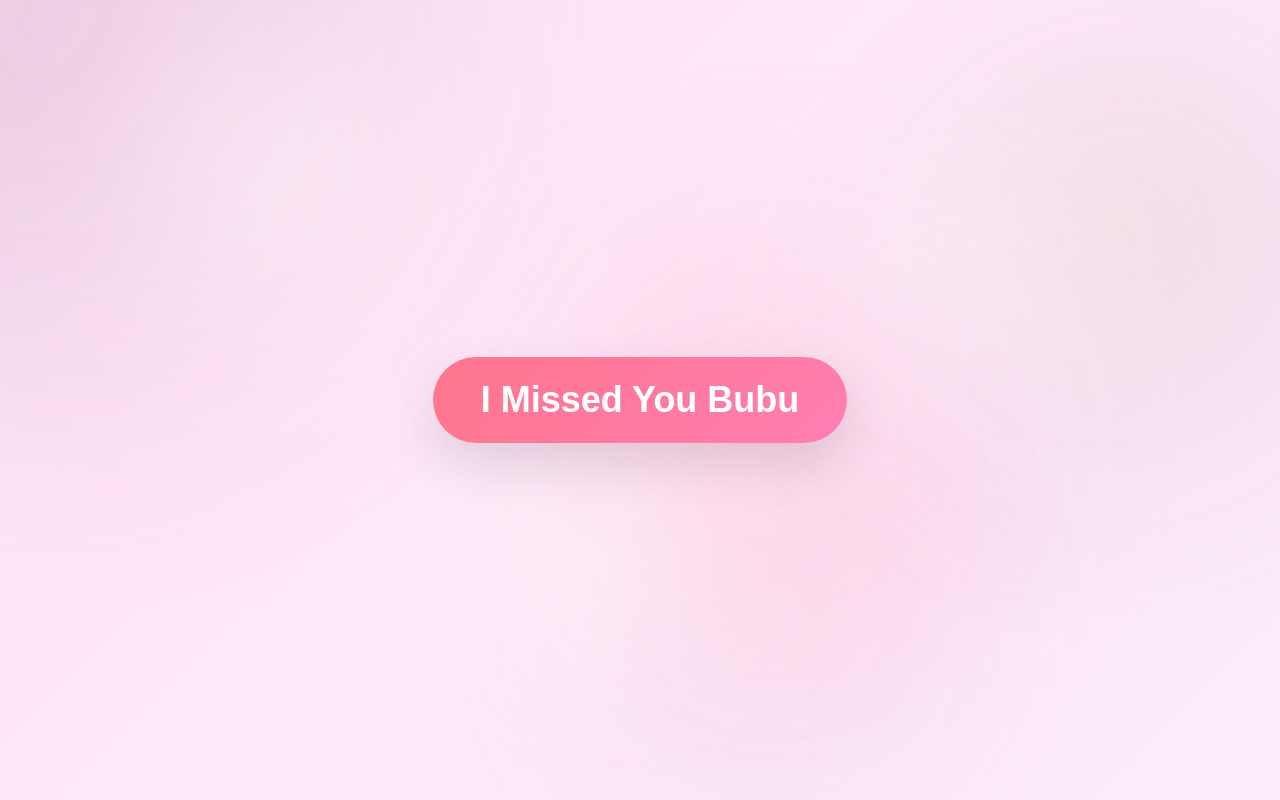
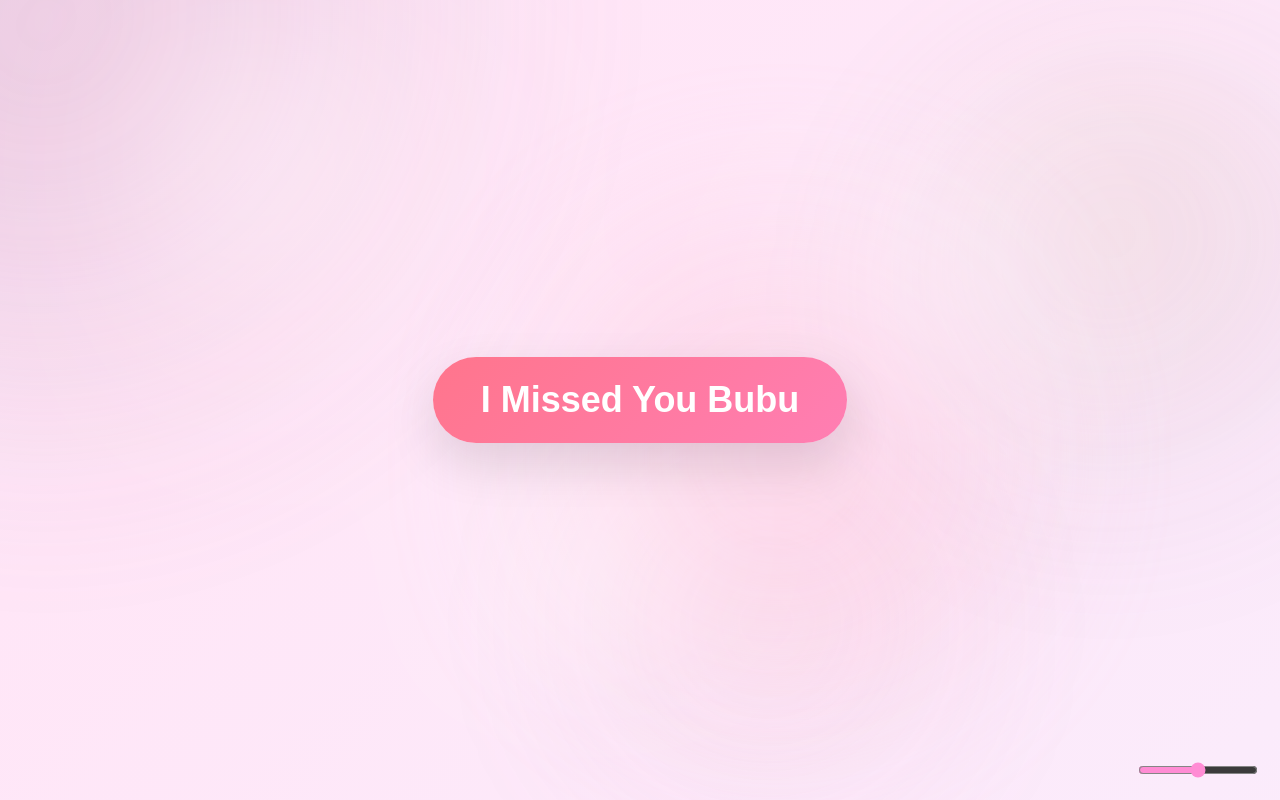
Before and after one commit to yxbudgqjdqdxq/yityiki, a Next.js app: page / in a window 1280 px wide. Built offline with nearby package versions, Linux system fonts and the light colour scheme.

Commit message:
Update _app.js

```diff
--- a/pages/_app.js
+++ b/pages/_app.js
@@ -1,11 +1,13 @@
 
 import '@/styles/globals.css'
 import AnimatedBackground from '@/components/AnimatedBackground'
+import BackgroundMusic from '@/components/BackgroundMusic'
 
 export default function App({ Component, pageProps }) {
   return (
     <>
       <AnimatedBackground />
+      <BackgroundMusic />
       <Component {...pageProps} />
     </>
   )
```
